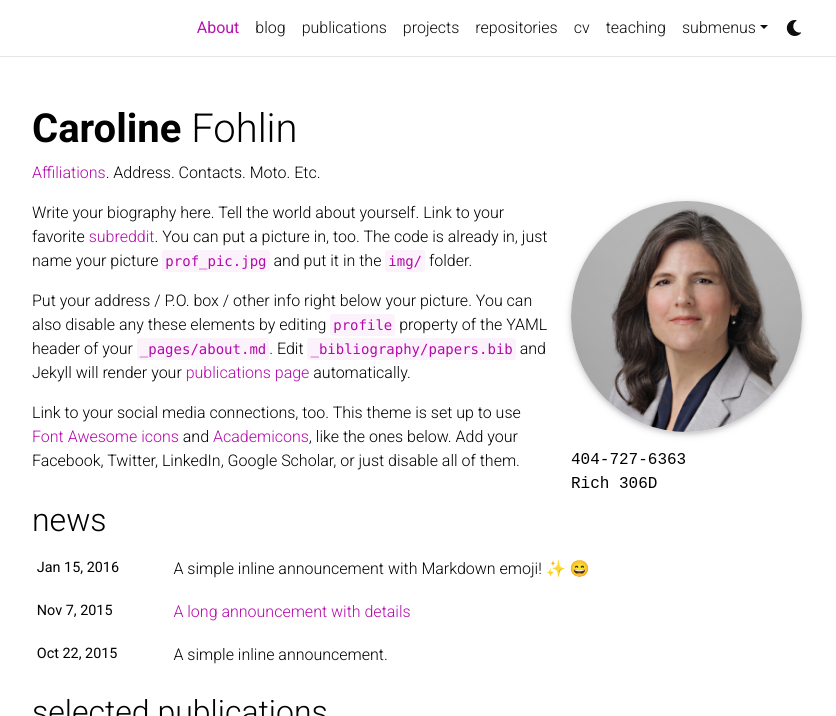
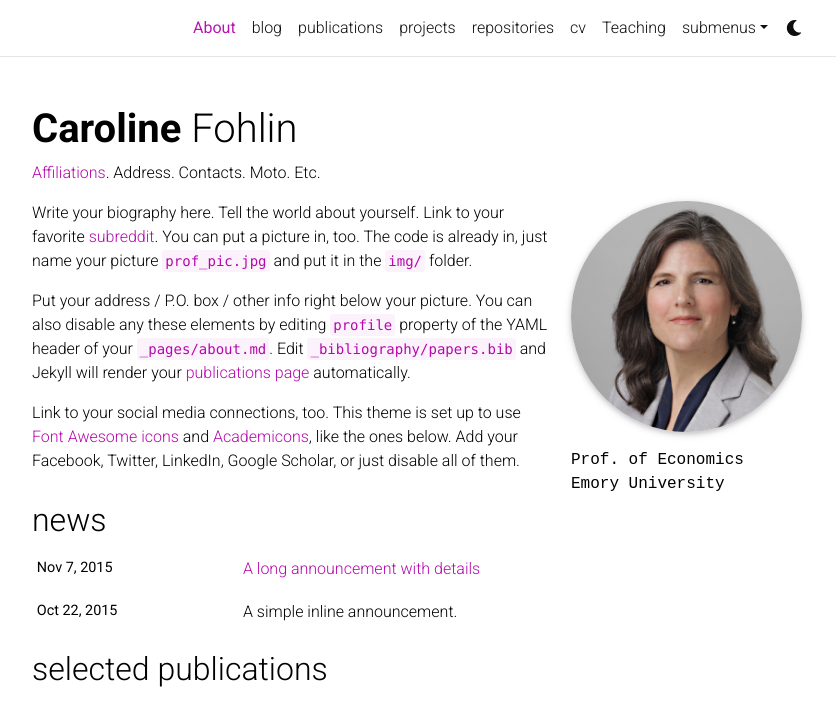
Before and after one commit to caroline-fohlin/caroline-fohlin.github.io, a Jekyll site: the page built from _pages/about.md, in a window 1280 px wide and 1049 px high, cut to the strip 0-716 px from the top of the window. Shown: the whole strip, without its empty margins (223-1059 px from the left). Built offline with Jekyll 4.4.1, drawn with Linux system fonts in a browser that asks for light colours; full-size pictures stand in for the smaller copies a plugin makes; emoji names are drawn with the system emoji font; comment, search, counter and statistics services are not loaded; a style sheet for code colours, icons or effects is not loaded.

Commit message:
3/30 update

```diff
--- a/_pages/about.md
+++ b/_pages/about.md
@@ -9,8 +9,8 @@ profile:
   image: prof_pic.png
   image_circular: true # crops the image to make it circular
   address: >
-    <p>404-727-6363</p>
-    <p>Rich 306D</p>
+    <p>Prof. of Economics</p>
+    <p>Emory University</p>
 
 news: true  # includes a list of news items
 selected_papers: true # includes a list of papers marked as "selected={true}"
```
Also changed, not shown: _news/announcement_3.md (deleted, +0 -8 lines), _pages/teaching.md (+1 -1 lines).
